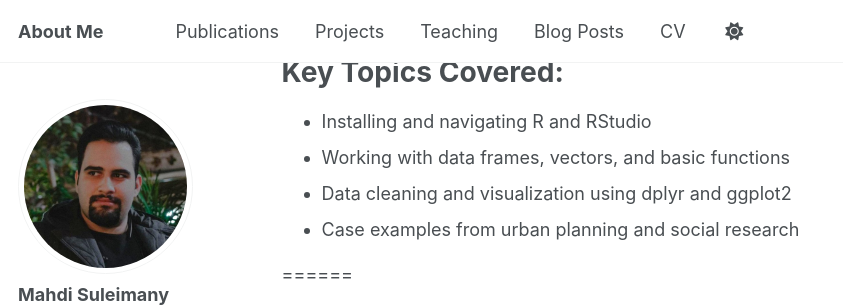
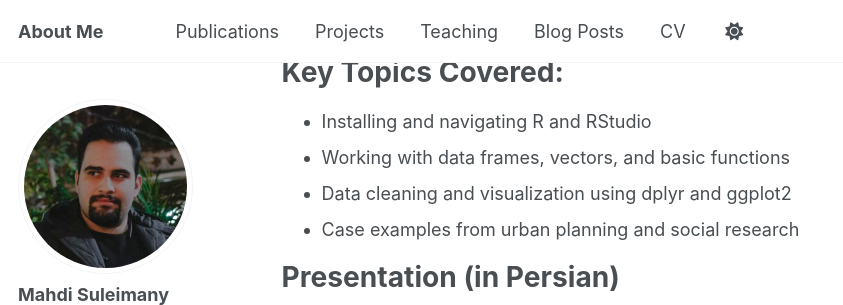
Before and after one commit to mo-soleimani/mo-soleimani.github.io, a Jekyll site: the page built from _teaching/2024-R4UT.md, in a window 1280 px wide and 900 px high, scrolled down 601 px, cut to the strip 0-305 px from the top of the window. Shown: the whole strip, without its empty margins (0-843 px from the left). Built offline with Jekyll 4.4.1, drawn with Linux system fonts in a browser that asks for light colours; some web fonts are replaced.

Commit message:
Update 2024-R4UT.md

```diff
--- a/_teaching/2024-R4UT.md
+++ b/_teaching/2024-R4UT.md
@@ -28,7 +28,7 @@ Key Topics Covered:
 - Data cleaning and visualization using dplyr and ggplot2
 - Case examples from urban planning and social research
 
-
+ Presentation (in Persian)
 ======
 <iframe src="/assets/R4UT.pdf#toolbar=0&navpanes=0" width="100%" height="600px">
     Your browser does not support PDFs.
```
